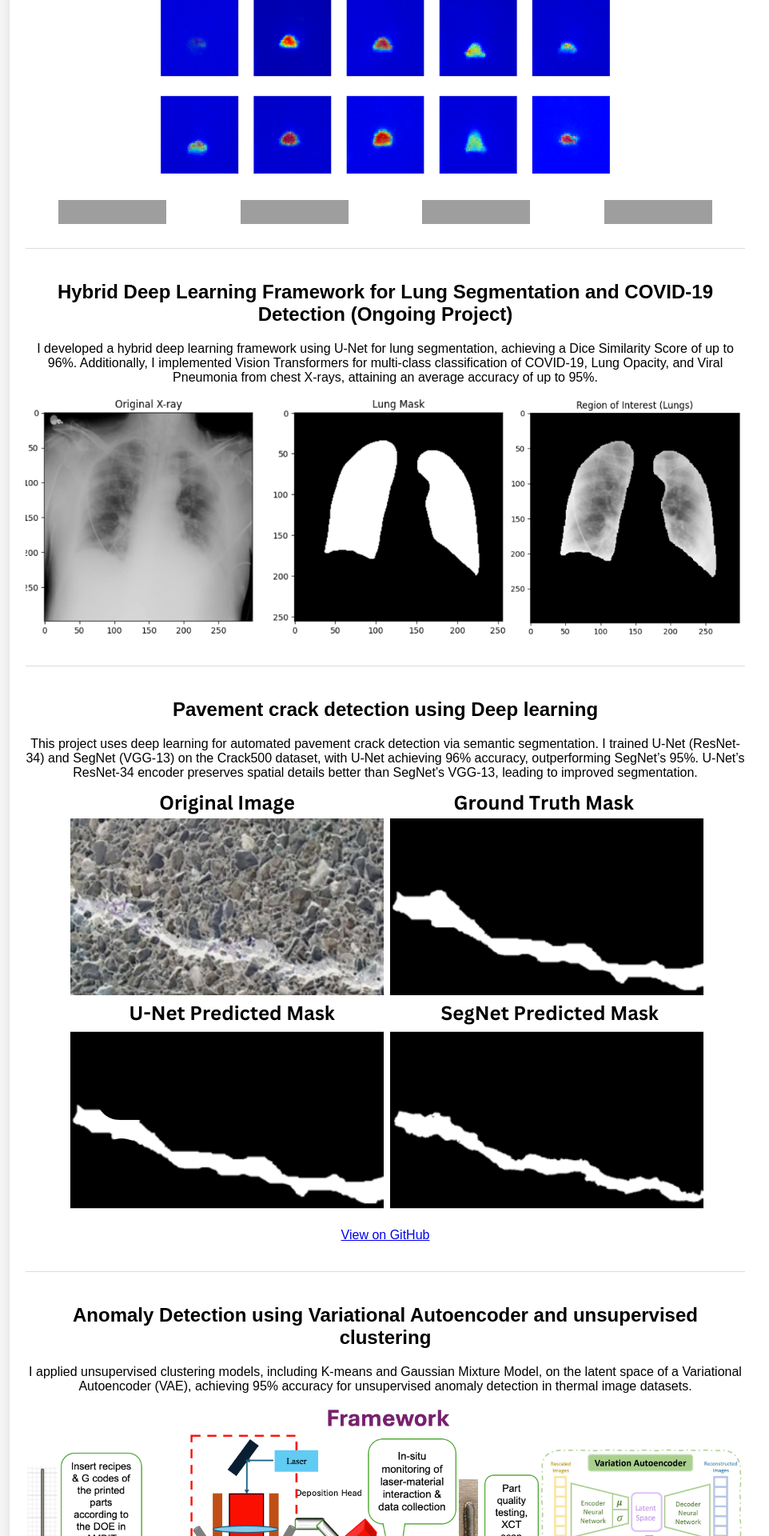
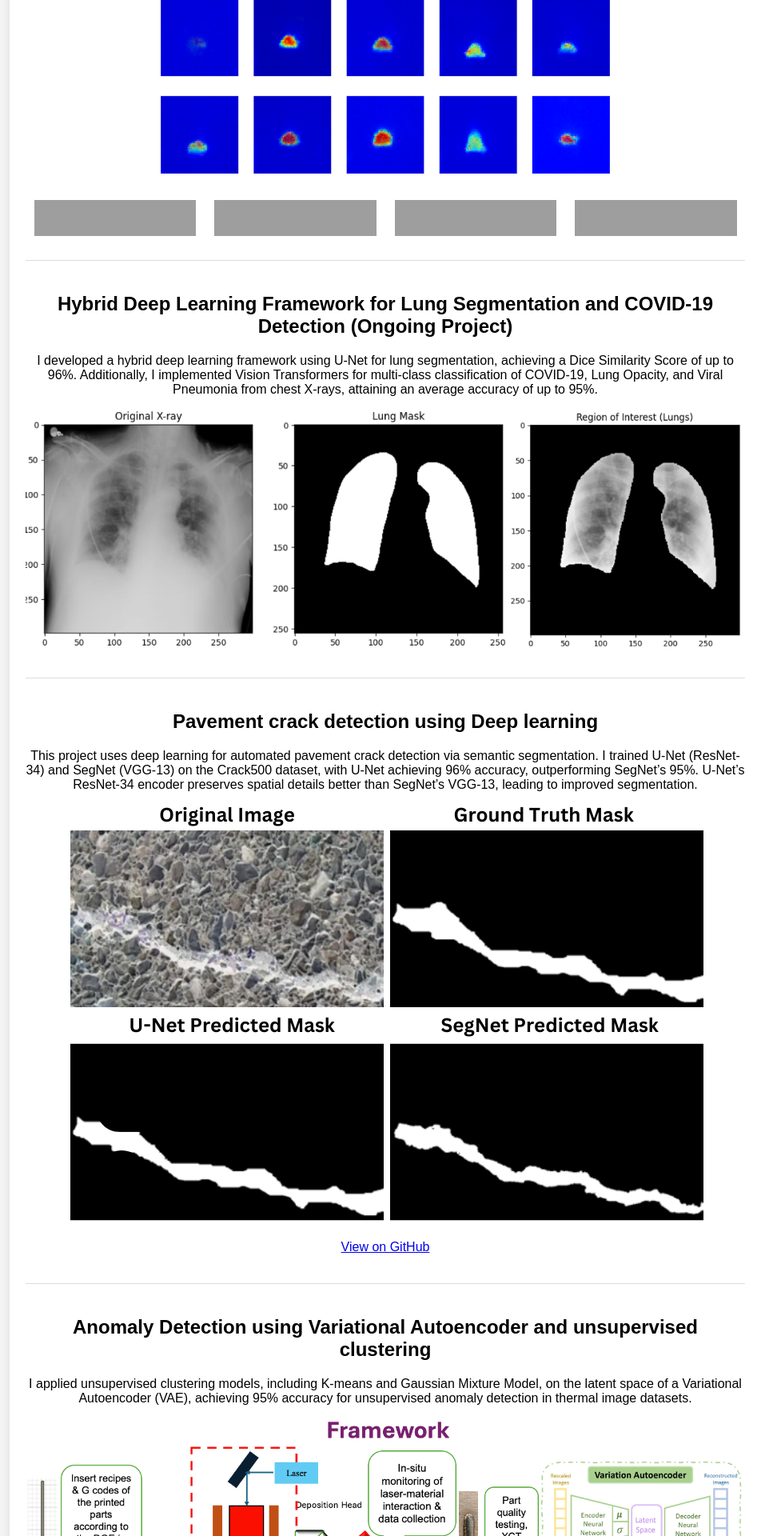
Before and after one commit to IE0005/IE0005.github.io, a Jekyll site: the page built from index.md, in a window 1280 px wide. Shown: the part 1064-2984 px from the top of the page at 80% size, without its empty margins (108-1070 px from the left). Built offline with Jekyll 4.4.1, drawn with Linux system fonts in a browser that asks for light colours; grey boxes are pictures that could not be loaded.

Commit message:
Update default.html

```diff
--- a/_layouts/default.html
+++ b/_layouts/default.html
@@ -135,7 +135,7 @@ description: "Computer Vision | Deep Learning | Data Augmentation | AI Research"
 
     .skills-container {
         display: flex;
-        gap: 10px;
+        gap: 2px;
         flex-wrap: wrap;
         align-items: center;
         justify-content: center;
@@ -143,7 +143,7 @@ description: "Computer Vision | Deep Learning | Data Augmentation | AI Research"
     }
 
     .skills-container img {
-        height: 30px;
+        height: 45px;
     }
 
 
```
